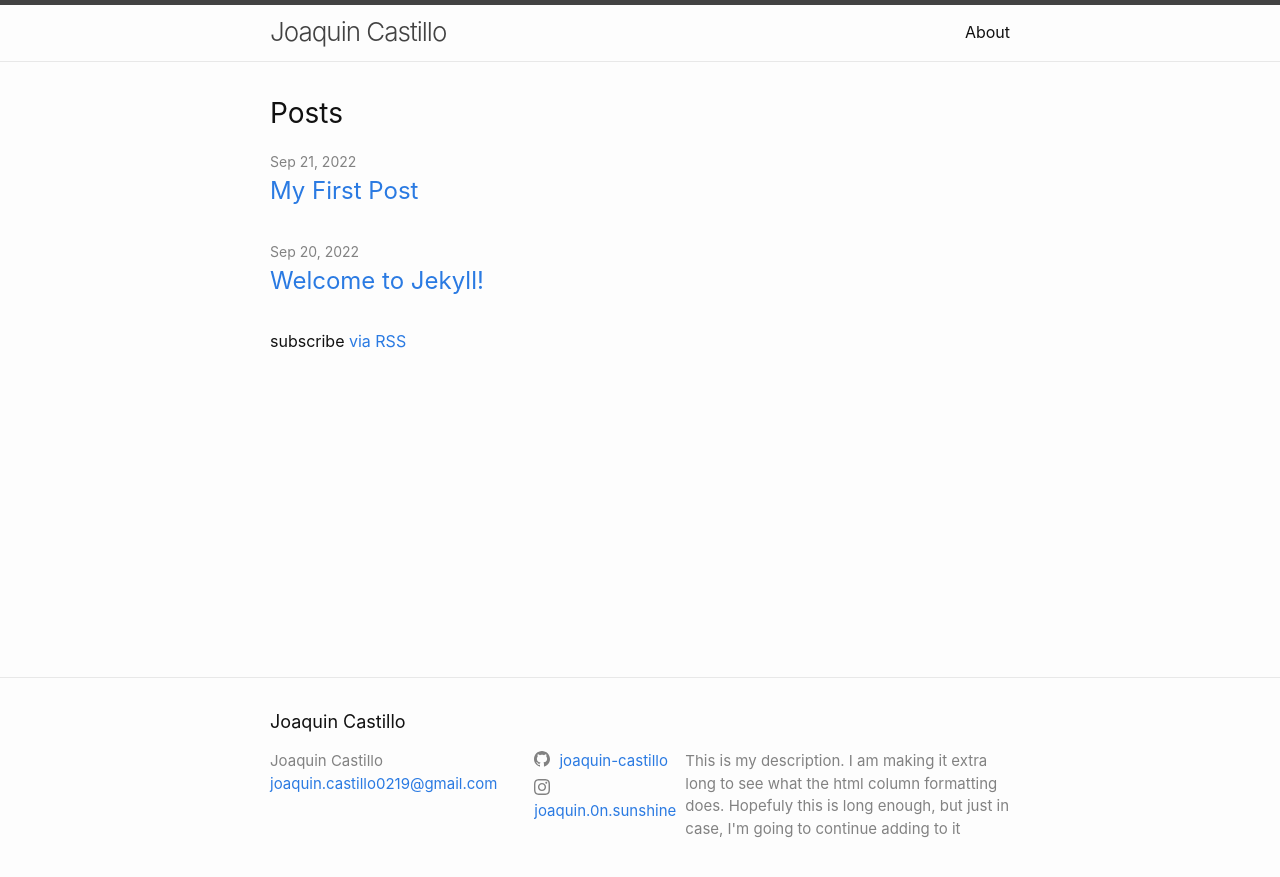
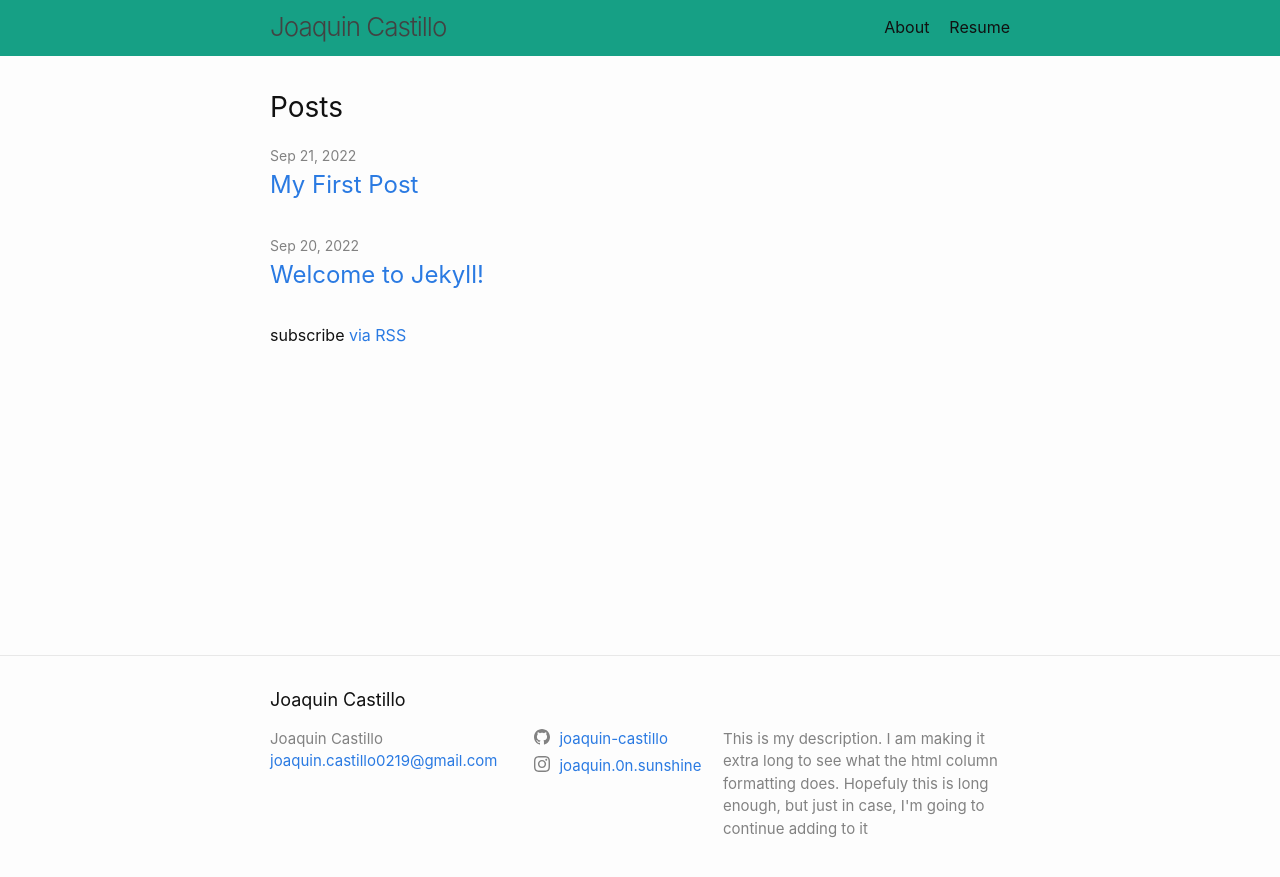
Before and after one commit to joaquin-castillo/joaquin-castillo.github.io, a Jekyll site: the page built from index.md, in a window 1280 px wide. Shown: the top 877 px of the page. Built offline with Jekyll 4.4.1, drawn with Linux system fonts in a browser that asks for light colours.

Commit message:
Starting to tinker with layouts

```diff
--- a/_sass/minima/_layout.scss
+++ b/_sass/minima/_layout.scss
@@ -2,9 +2,10 @@
  * Site header
  */
 .site-header {
-  border-top: 5px solid $grey-color-dark;
-  border-bottom: 1px solid $grey-color-light;
+  // border-top: 5px solid $grey-color-dark;
+  // border-bottom: 1px solid $grey-color-light;
   min-height: $spacing-unit * 1.865;
+  background: #16A085;
 
   // Positioning context for the mobile navigation icon
   position: relative;
@@ -140,13 +141,13 @@
 }
 
 .footer-col-2 {
-  width: -webkit-calc(20% - (#{$spacing-unit} / 2));
-  width:         calc(20% - (#{$spacing-unit} / 2));
+  width: -webkit-calc(25% - (#{$spacing-unit} / 2));
+  width:         calc(25% - (#{$spacing-unit} / 2));
 }
 
 .footer-col-3 {
-  width: -webkit-calc(45% - (#{$spacing-unit} / 2));
-  width:         calc(45% - (#{$spacing-unit} / 2));
+  width: -webkit-calc(40% - (#{$spacing-unit} / 2));
+  width:         calc(40% - (#{$spacing-unit} / 2));
 }
 
 @include media-query($on-laptop) {
```
Also changed, not shown: resume.md (added, +7 -0 lines), about.md (renamed from about.markdown), index.md (renamed from index.markdown).
